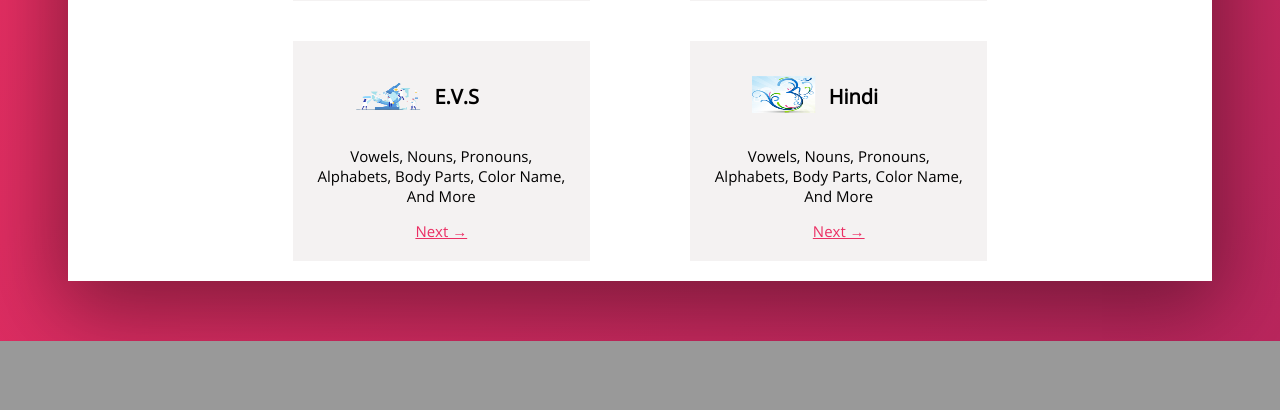
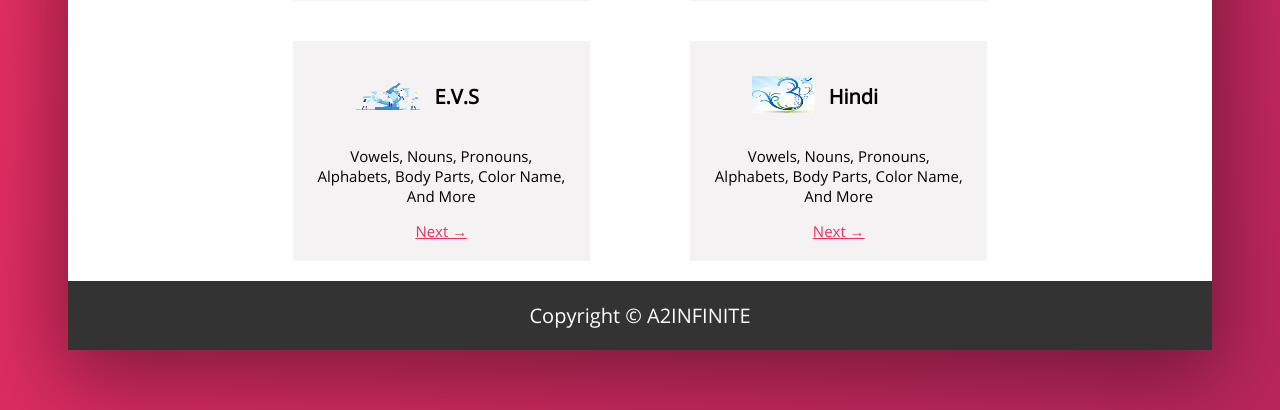
Before and after one commit to bhavvyachugh/A2INFINITE, a Django app: page /subject_class_1_worksheet in a window 1280 px wide. Shown: the part 996-1406 px from the top of the page. Before the commit the page ends 1337 px from the top, so only its background shows below. Run offline with Django 3.2, Linux system fonts and the light colour scheme.

Commit message:
added footer in subject class 1

```diff
--- a/a2infinity/static/css/subject_class_2_worksheet.css
+++ b/a2infinity/static/css/subject_class_2_worksheet.css
@@ -326,6 +326,14 @@ html {
       color: var(--color-primary);
       border-bottom: 1px solid var(--color-primary); }
 
+.footer {
+  background-color: var(--color-grey-dark-1);
+  color: #fff;
+  padding: 0.1rem; }
+  .footer__heading {
+    font-size: 2rem !important;
+    font-weight: 200; }
+
 .main {
   display: flex;
   align-items: center;
--- a/a2infinity/static/sass/subject_class_2_worksheet.scss
+++ b/a2infinity/static/sass/subject_class_2_worksheet.scss
@@ -8,5 +8,6 @@
 
 @import 'layout/header';
 @import 'layout/nav-bar';
+@import 'layout/footer';
 
 @import 'pages/subject_class_2';
--- a/a2infinity/templates/html/subject_class_1_worksheet.html
+++ b/a2infinity/templates/html/subject_class_1_worksheet.html
@@ -173,6 +173,13 @@
 					</div>
 				</section>
 			</main>
+
+			<footer class="footer">
+				<h3 class="heading-tertiary footer__heading">
+					Copyright &copy; A2INFINITE
+				</h3>
+			</footer>
+
 			<!-- ----------------------------------------------------------------------- -->
 			<!-- ------------------------------ overlays ------------------------------- -->
 			<!-- ----------------------------------------------------------------------- -->
--- a/a2infinity/templates/html/subject_class_2_worksheet.html
+++ b/a2infinity/templates/html/subject_class_2_worksheet.html
@@ -173,6 +173,12 @@
 					</div>
 				</section>
 			</main>
+
+			<footer class="footer">
+				<h3 class="heading-tertiary footer__heading">
+					Copyright &copy; A2INFINITE
+				</h3>
+			</footer>
 			<!-- ----------------------------------------------------------------------- -->
 			<!-- ------------------------------ overlays ------------------------------- -->
 			<!-- ----------------------------------------------------------------------- -->
--- a/package.json
+++ b/package.json
@@ -4,9 +4,9 @@
 	"description": "A website where you can get more than 30,000 worksheets and quizes for your child",
 	"main": "index.js",
 	"scripts": {
-		"watch:sass": "node-sass a2infinity/static/sass/worksheet_class.scss a2infinity/static/css/worksheet_class.css -w",
-		"prefix:css": "postcss --use autoprefixer -b 'last 10 versions'  a2infinity/static/css/worksheet_class.css -o  a2infinity/static/css/worksheet_class.css ",
-		"compress:css": "node-sass a2infinity/static/css/worksheet_class.css a2infinity/static/css/worksheet_class.css --output-style compressed",
+		"watch:sass": "node-sass a2infinity/static/sass/subject_class_2_worksheet.scss a2infinity/static/css/subject_class_2_worksheet.css -w",
+		"prefix:css": "postcss --use autoprefixer -b 'last 10 versions'  a2infinity/static/css/subject_class_2_worksheet.css -o  a2infinity/static/css/subject_class_2_worksheet.css ",
+		"compress:css": "node-sass a2infinity/static/css/subject_class_2_worksheet.css a2infinity/static/css/subject_class_2_worksheet.css --output-style compressed",
 		"build:css": "npm-run-all  prefix:css compress:css"
 	},
 	"author": "Bhavy Chugh",
```
